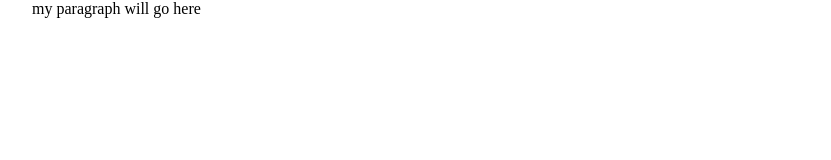
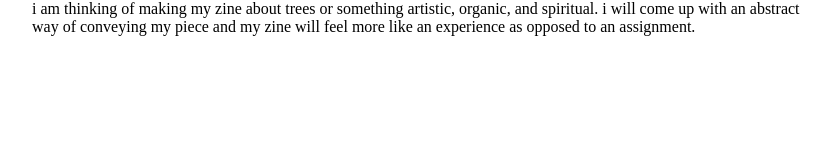
Before and after one commit to kaylamcclain/zine, a plain HTML site: page index.html in a window 1280 px wide. Shown: the whole page, without its empty margins (224-1055 px from the left). Drawn offline with Linux system fonts and the light colour scheme.

Commit message:
continued paragraph

```diff
--- a/index.html
+++ b/index.html
@@ -6,6 +6,6 @@
     <link rel="stylesheet" href="styles.css">
 </head>
 <body>
-    <p>my paragraph will go here</p>
+    <p>i am thinking of making my zine about trees or something artistic, organic, and spiritual. i will come up with an abstract way of conveying my piece and my zine will feel more like an experience as opposed to an assignment. </p>
 </body>
 </html>
```
